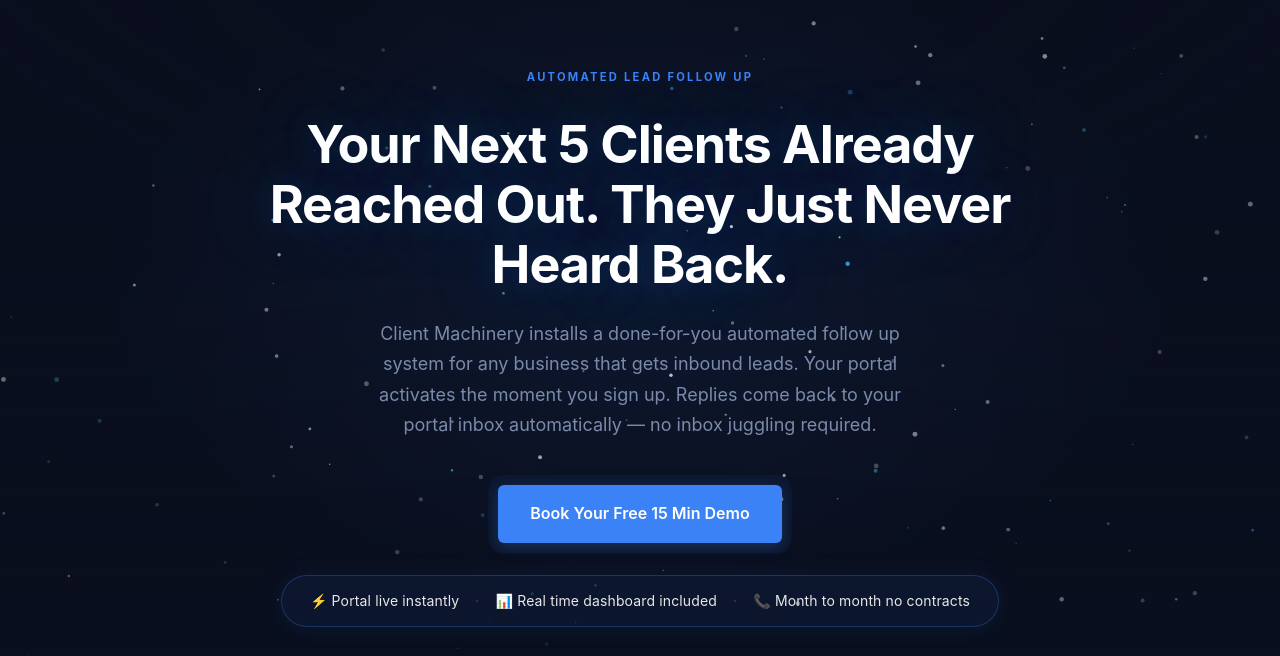
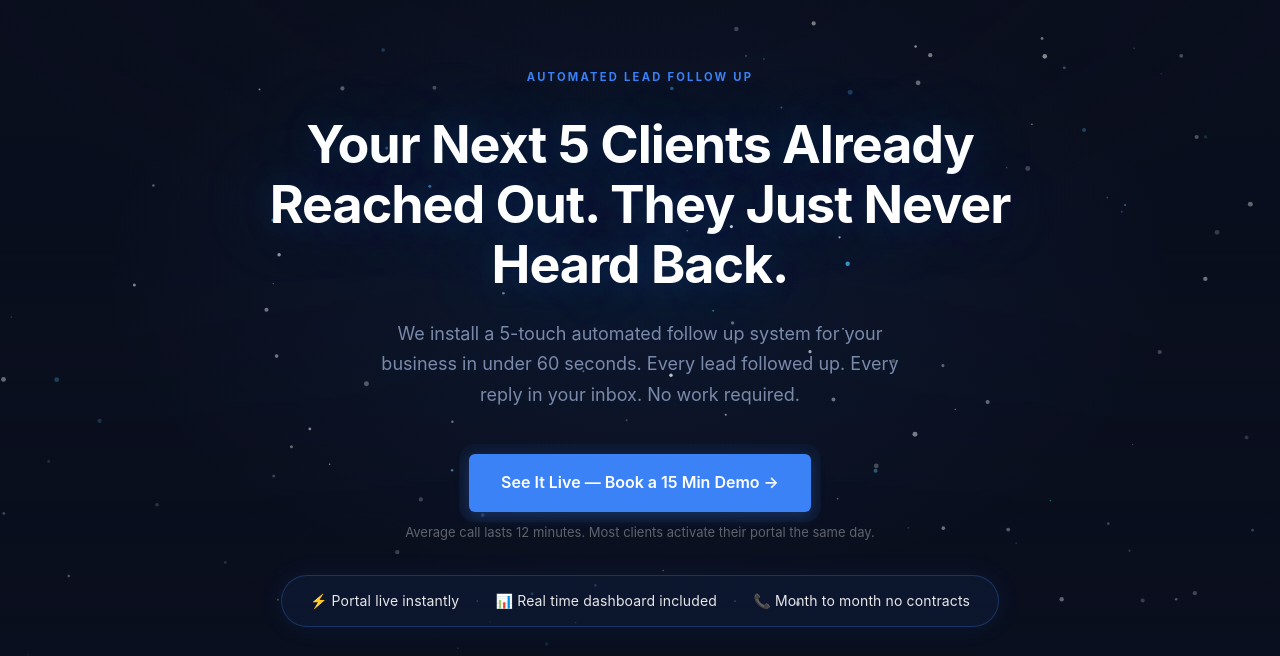
Before and after one commit to Tamir223/client-acquisition-system, a plain HTML site: page index.html in a window 1280 px wide. Shown: the part 95-751 px from the top of the page. Drawn offline with Linux system fonts and the light colour scheme.

Commit message:
Update hero subtitle, CTA button text, and add caption line below button

```diff
--- a/index.html
+++ b/index.html
@@ -183,9 +183,10 @@
         <div class="hero-content">
             <p class="eyebrow">AUTOMATED LEAD FOLLOW UP</p>
             <h1>Your Next 5 Clients Already Reached Out. They Just Never Heard Back.</h1>
-            <p class="subheadline">Client Machinery installs a done-for-you automated follow up system for any business that gets inbound leads. Your portal activates the moment you sign up. Replies come back to your portal inbox automatically — no inbox juggling required.</p>
+            <p class="subheadline">We install a 5-touch automated follow up system for your business in under 60 seconds. Every lead followed up. Every reply in your inbox. No work required.</p>
             <div class="hero-cta">
-                <a href="https://calendly.com/donald-clientmachinery/30min" class="btn-primary" target="_blank" rel="noopener">Book Your Free 15 Min Demo</a>
+                <a href="https://calendly.com/donald-clientmachinery/30min" class="btn-primary" target="_blank" rel="noopener">See It Live — Book a 15 Min Demo →</a>
+                <span style="font-size:13px;color:rgba(255,255,255,0.35);text-align:center;margin-top:10px;display:block;">Average call lasts 12 minutes. Most clients activate their portal the same day.</span>
             </div>
             <div class="trust-bar">
                 <span>⚡ Portal live instantly</span>
```
